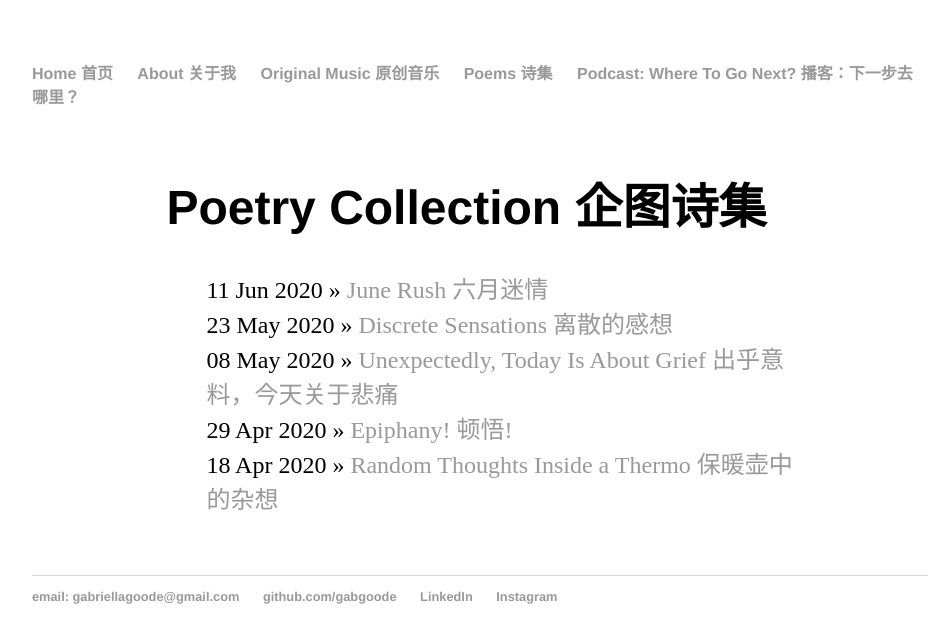
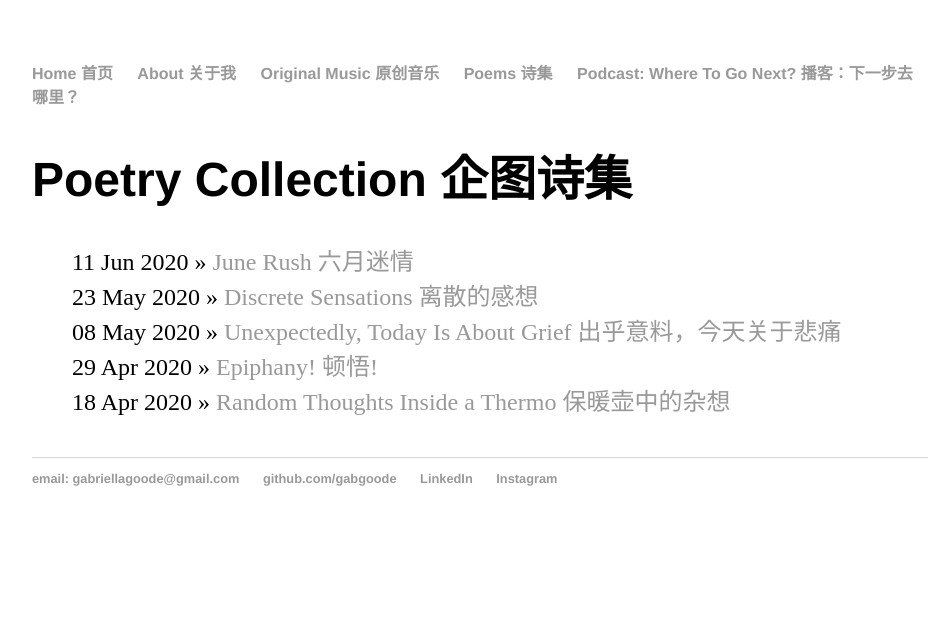
Before and after one commit to gabgoode/gabgoode.github.io, a Jekyll site: the page built from blog/index.html, in a window 1280 px wide. Shown: the top 643 px of the page, without its empty margins (160-1104 px from the left). Built offline with Jekyll 4.4.1, drawn with Linux system fonts in a browser that asks for light colours.

Commit message:
Update main.css

```diff
--- a/css/main.css
+++ b/css/main.css
@@ -1,29 +1,6 @@
-body, section, div {
+body {
     margin: 60px auto;
     width: 70%;
-}
-section, div {
-  width: 70%;
-  height: 100%;
-}
-
-article {
-  position: relative;
-  top: 50%;
-  left: 50%;
-  padding: 1rem;
-  text-align: center;
-  transform: translate(-50%, -50%);
-}
-
-/* Pattern styles */
-.left-half {
-  float: left;
-  width: 50%;
-}
-.right-half {
-  float: left;
-  width: 50%;
 }
 
 nav ul, footer ul {
```
